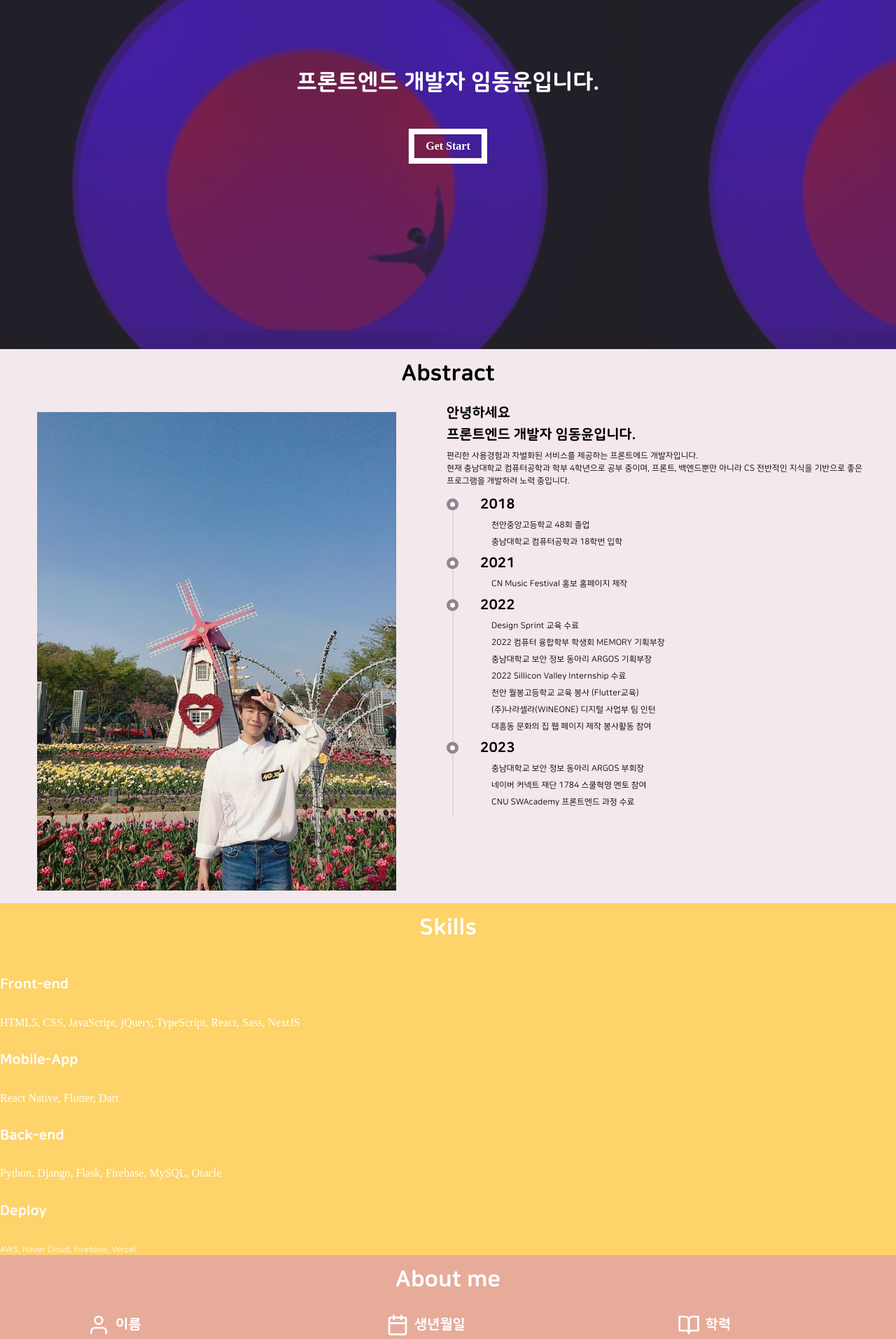
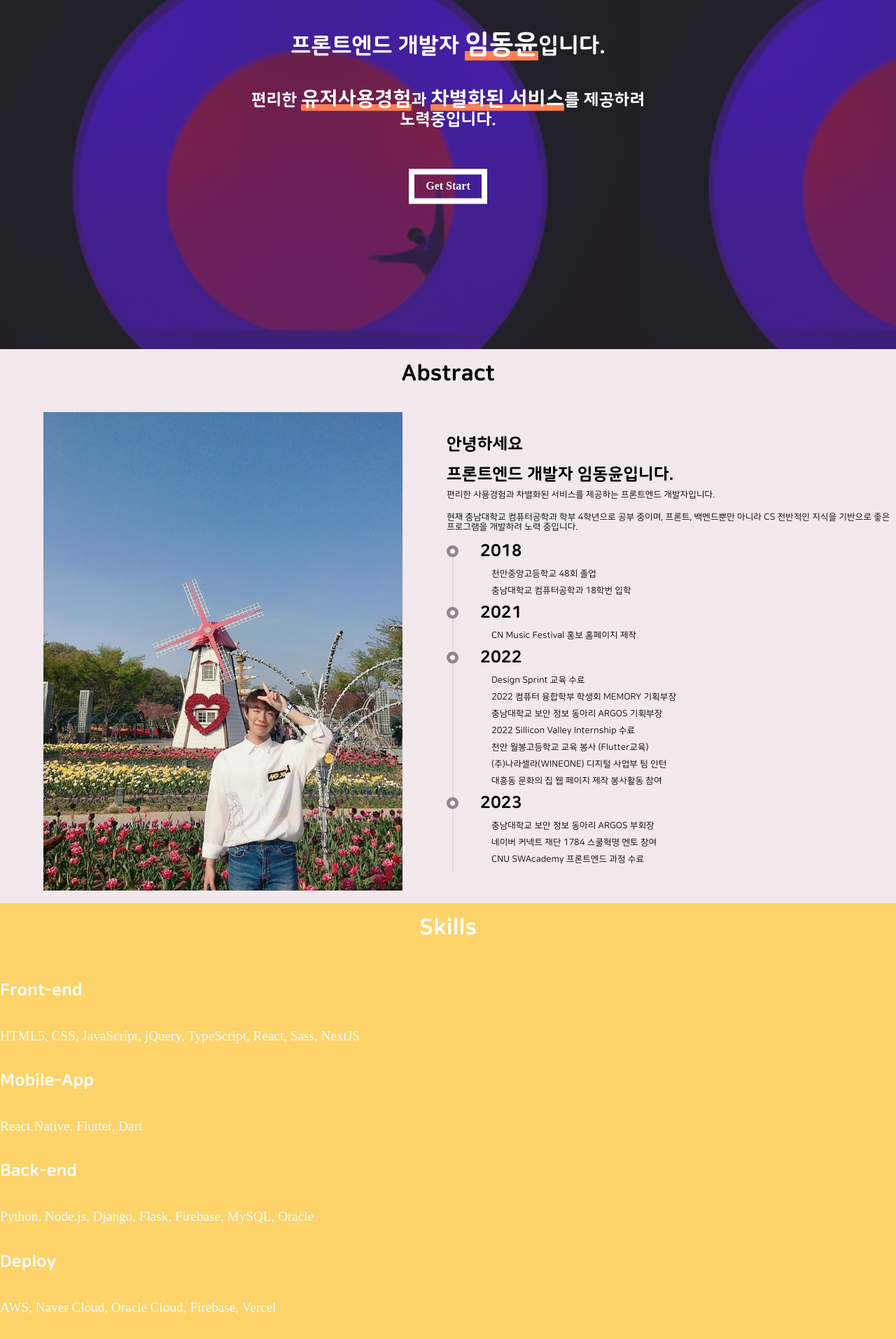
Before and after one commit to DongYounYim/Portfolio, a React (Create React App) app: page / in a window 1280 px wide. Shown: the part 197-2111 px from the top of the page at 70% size. Built offline with nearby package versions, Linux system fonts and the light colour scheme.

Commit message:
[Add] 글자 강조 컴포넌트 추가

```diff
--- a/src/SliderContents/SliderContent1.jsx
+++ b/src/SliderContents/SliderContent1.jsx
@@ -14,11 +14,11 @@ const SliderContent1 = () => {
       >
         <img src={profileImg} alt="프로필 이미지" className="CardImage" />
       </div>
-      <div style={{ flex: 1, margin: "0 16px" }}>
+      <div className="CardText">
         <h5 className="head-smooth-margin">안녕하세요</h5>
         <h5 className="head-smooth-margin">프론트엔드 개발자 임동윤입니다.</h5>
         <span>
-          편리한 사용경험과 차별화된 서비스를 제공하는 프론트에드 개발자입니다.
+          편리한 사용경험과 차별화된 서비스를 제공하는 프론트엔드 개발자입니다.
         </span>
         <br />
         <span>
--- a/src/SliderContents/SliderContent2.jsx
+++ b/src/SliderContents/SliderContent2.jsx
@@ -16,15 +16,7 @@ const SliderContent2 = () => {
       >
         <img src={WebDevelop} alt="웹 이미지" className="CardImage" />
       </div>
-      <div
-        style={{
-          display: "flex",
-          flexDirection: "column",
-          flex: 1,
-          margin: "0 16px",
-          justifyContent: "center",
-        }}
-      >
+      <div className="CardText">
         <h5>제작 웹 페이지 (프로젝트)</h5>
         <ol className="numbericOrder">
           <li>CNMusicFestival 홍보 홈페이지 제작</li>
--- a/src/SliderContents/SliderContent3.jsx
+++ b/src/SliderContents/SliderContent3.jsx
@@ -21,15 +21,7 @@ const SliderContent3 = () => {
       >
         <img src={mobileDevelop} alt="모바일 이미지" className="CardImage" />
       </div>
-      <div
-        style={{
-          display: "flex",
-          flexDirection: "column",
-          flex: 1,
-          margin: "0 16px",
-          justifyContent: "center",
-        }}
-      >
+      <div className="CardText">
         <h5>제작 애플리케이션 (프로젝트)</h5>
         <ol className="numbericOrder">
           <li>슬기로운 문화생활 (Design-sprint 교육) - Flutter </li>
--- a/src/components/Banner/index.js
+++ b/src/components/Banner/index.js
@@ -1,8 +1,16 @@
+import { Ulept } from "../";
+
 export default function Banner() {
   return (
     <div className="Banner">
       <div className="ParagraphDiv">
-        <h3>프론트엔드 개발자 임동윤입니다.</h3>
+        <h3>
+          프론트엔드 개발자 <Ulept>임동윤</Ulept>입니다.
+        </h3>
+        <h5>
+          편리한 <Ulept>유저사용경험</Ulept>과 <Ulept>차별화된 서비스</Ulept>를
+          제공하려 노력중입니다.
+        </h5>
         <a className="BorderTextBox" href="#intro">
           Get Start
         </a>
--- /dev/null
+++ b/src/components/Ulept/index.js
@@ -0,0 +1,5 @@
+const Ulept = ({ children }) => {
+  return <div className="ulept">{children}</div>;
+};
+
+export default Ulept;
--- a/src/components/index.js
+++ b/src/components/index.js
@@ -5,3 +5,4 @@ export { default as Navigation } from "./Navigation";
 export { default as Slider } from "./Slider";
 export { default as Spacer } from "./Spacer";
 export { default as LinkBadge } from "./LinkBadge";
+export { default as Ulept } from "./Ulept";
--- a/src/page/Main.js
+++ b/src/page/Main.js
@@ -30,9 +30,11 @@ export default function Main() {
           <h5>Mobile-App</h5>
           <p>React Native, Flutter, Dart</p>
           <h5>Back-end</h5>
-          <p>Python, Django, Flask, Firebase, MySQL, Oracle</p>
+          <p>Python, Node.js, Django, Flask, Firebase, MySQL, Oracle</p>
           <h5>Deploy</h5>
-          <span>AWS, Naver Cloud, Firebase, Vercel</span>
+          <p>AWS, Naver Cloud, Oracle Cloud, Firebase, Vercel</p>
+          <h5>Version-control</h5>
+          <span>Github</span>
         </div>
       </section>
       <Aboutme />
--- a/src/style/style.scss
+++ b/src/style/style.scss
@@ -19,13 +19,13 @@ $pebble-bg: #f3e8eb;
 
 // 폰트 사이즈 반응형 설정
 :root {
-  --font-size-xlg: clamp(2.5rem, 3.5vw, 3rem);
-  --font-size-lg: clamp(2rem, 3vw, 2.5rem);
-  --font-size-ml: clamp(1.75rem, 2.5vw, 2rem);
-  --font-size-md: clamp(1.5rem, 2vw, 1.75rem);
-  --font-size-ms: clamp(1.25rem, 1.5vw, 1.5rem);
-  --font-size-sm: clamp(1rem, 1vw, 1.25rem);
-  --font-size-xs: clamp(0.75rem, 0.5vw, 1rem);
+  --font-size-xlg: clamp(2.5rem, 4vw, 3rem);
+  --font-size-lg: clamp(2rem, 3.5vw, 2.5rem);
+  --font-size-ml: clamp(1.75rem, 3vw, 2rem);
+  --font-size-md: clamp(1.5rem, 2.5vw, 1.75rem);
+  --font-size-ms: clamp(1.25rem, 2vw, 1.5rem);
+  --font-size-sm: clamp(1rem, 1.5vw, 1.25rem);
+  --font-size-xs: clamp(0.75rem, 1vw, 1rem);
 }
 
 html {
@@ -117,6 +117,17 @@ li {
   }
 }
 
+@keyframes move-up-and-fade-in {
+  from {
+    transform: translate(-50%, 100%);
+    opacity: 0;
+  }
+  to {
+    transform: translate(-50%, -50%);
+    opacity: 1;
+  }
+}
+
 .Banner {
   height: calc(95vh - 64px);
   position: relative;
@@ -128,6 +139,7 @@ li {
     top: 50%;
     left: 50%;
     transform: translate(-50%, -50%);
+    animation: move-up-and-fade-in 1s ease-in;
 
     & > p {
       font-weight: 600;
@@ -163,6 +175,12 @@ li {
       text-decoration: none;
     }
   }
+}
+
+.ulept {
+  display: inline-block;
+  font-size: larger;
+  background: linear-gradient(to top, coral 30%, transparent 30%);
 }
 
 .Banner::before {
@@ -208,6 +226,14 @@ li {
       width: 95%;
       height: 95%;
       object-fit: scale-down;
+    }
+
+    .CardText {
+      display: flex;
+      flex-direction: column;
+      flex: 1;
+      margin: "0 16px";
+      justify-content: center;
     }
   }
 }
@@ -334,7 +360,7 @@ a {
 
 .icon-text-flex-container {
   display: flex;
-  min-width: 12rem;
+  min-width: 16rem;
 }
 
 .head-smooth-margin {
```
